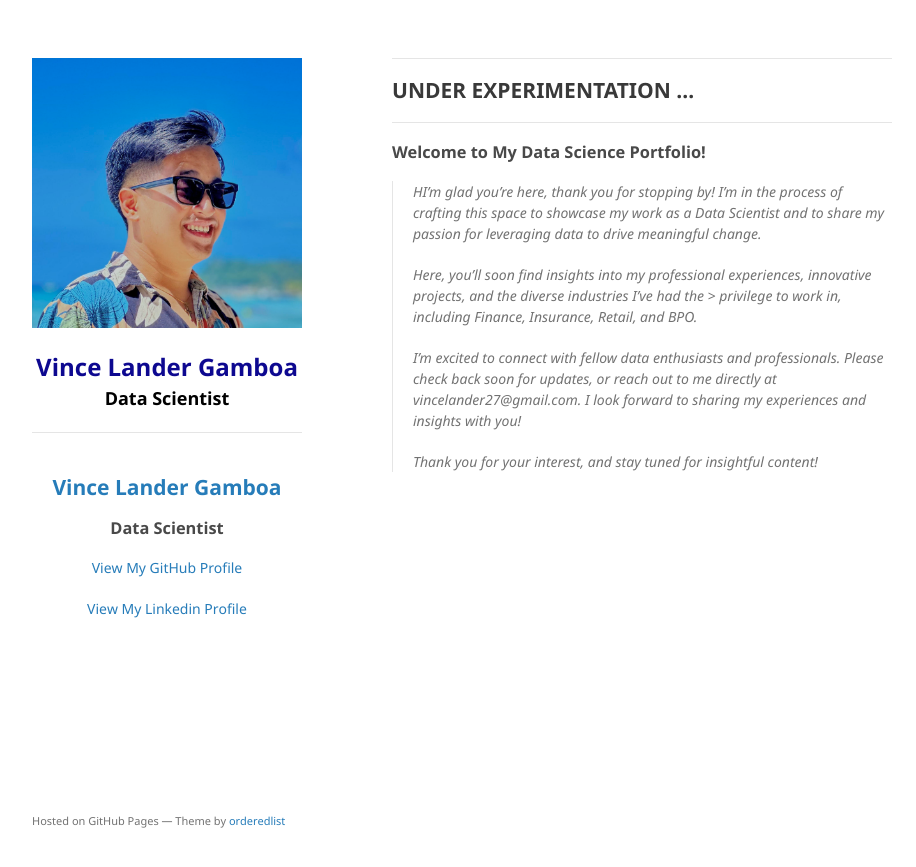
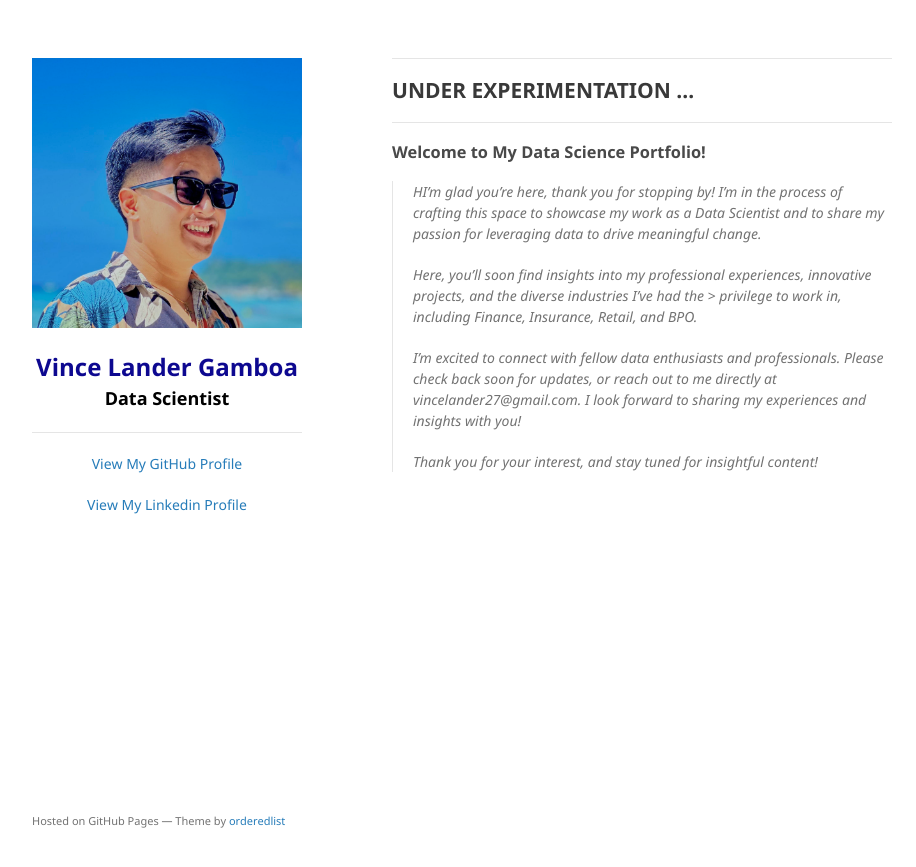
Before and after one commit to vincelander/vincelander.github.io, a Jekyll site: the page built from index.md, in a window 1280 px wide. Shown: the top 867 px of the page, without its empty margins (178-1094 px from the left). Built offline with Jekyll 4.4.1, drawn with Linux system fonts in a browser that asks for light colours.

Commit message:
update view and details

```diff
--- a/_layouts/default.html
+++ b/_layouts/default.html
@@ -28,8 +28,8 @@
           </font>
         </p>
         <hr>
-        <h2 style="text-align:center;" style="font-size:125%;"><br><a href="{{ "/" | absolute_url }}">{{ site.title | default: site.github.repository_name }}</a></h2>
-        <h3 style="text-align:center;">{{ site.description | default: site.github.project_tagline }}</h3>
+        <!-- <h2 style="text-align:center;" style="font-size:125%;"><br><a href="{{ "/" | absolute_url }}">{{ site.title | default: site.github.repository_name }}</a></h2>
+        <h3 style="text-align:center;">{{ site.description | default: site.github.project_tagline }}</h3> -->
 
         {% if site.github.is_project_page %}
         <p style="text-align:center;" class="view"><a href="{{ site.github.repository_url }}">View the Project on GitHub <small>{{ site.github.repository_nwo }}</small></a></p>
```
